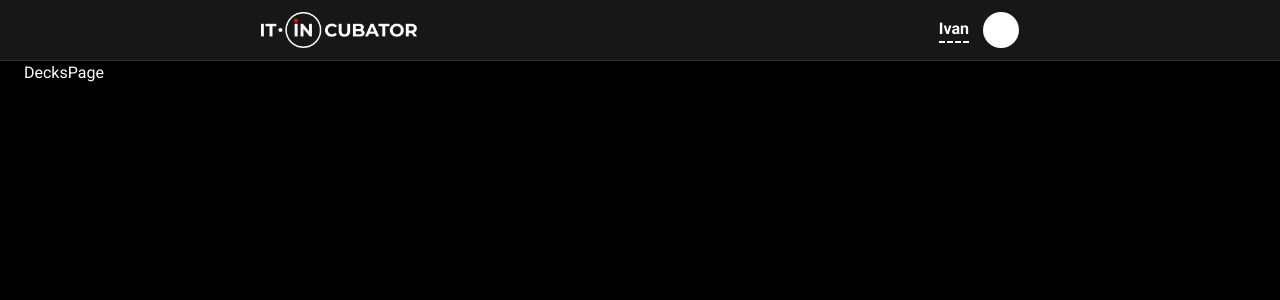
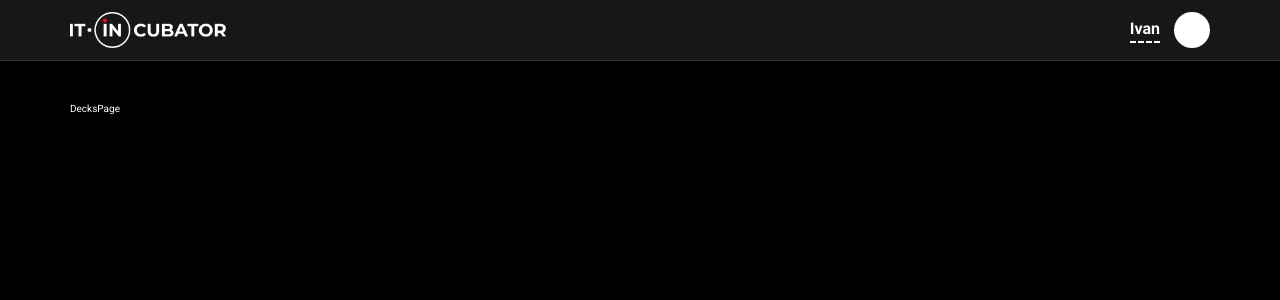
Before and after one commit to melion11/flash-cards, a React (Vite) app: page /decks in a window 1280 px wide. Shown: the top 300 px of the page. Built offline with nearby package versions, Linux system fonts and the light colour scheme.

Commit message:
add: page component and fix styles

```diff
--- a/src/common/routes/router-settings.tsx
+++ b/src/common/routes/router-settings.tsx
@@ -2,11 +2,19 @@ import { Navigate, RouteObject } from 'react-router-dom'
 
 import { Route } from '@/common'
 import { PageNotFound } from '@/pages'
+import { Page } from '@components/ui'
 
 export const privateRoutes: RouteObject[] = [
   { path: Route.Main, element: <Navigate to={Route.Decks} /> },
   { path: Route.Profile, element: <div>ProfilePage</div> },
-  { path: Route.Decks, element: <div className={'container'}>DecksPage</div> },
+  {
+    path: Route.Decks,
+    element: (
+      <Page>
+        <div>DecksPage</div>
+      </Page>
+    ),
+  },
   { path: `${Route.Decks}/:id/cards`, element: <div>DeckPage</div> },
   { path: `${Route.Decks}/:id/learn`, element: <div>LearnPage</div> },
 ]
--- a/src/components/ui/header/header.module.scss
+++ b/src/components/ui/header/header.module.scss
@@ -1,12 +1,17 @@
+@import '@styles/mixins';
+
+.root {
+  background-color: var(--color-dark-700);
+  border-bottom: 1px solid var(--color-dark-500);
+}
+
 .headerWrapper {
+  @include container;
+
   display: flex;
   align-items: center;
-  justify-content: space-around;
-
-  padding: 12px 0;
-
-  background: var(--color-dark-700);
-  border-bottom: 1px solid var(--color-dark-500);
+  justify-content: space-between;
+  height: 6rem;
 }
 
 .logoLink {
--- a/src/components/ui/header/header.tsx
+++ b/src/components/ui/header/header.tsx
@@ -1,3 +1,6 @@
+import { ComponentPropsWithoutRef, ElementRef, forwardRef } from 'react'
+
+import { clsx } from 'clsx'
 import { NavLink } from 'react-router-dom'
 
 import logo from '../../../assets/Logo.png'
@@ -6,11 +9,21 @@ import { Button } from '../button'
 import s from './header.module.scss'
 import { HeaderMenu } from './headerMenu/headerMenu.tsx'
 
-export const Header = () => {
+type HeaderProps = {
+  className?: string
+} & ComponentPropsWithoutRef<'header'>
+
+export const Header = forwardRef<ElementRef<'header'>, HeaderProps>((props, ref) => {
+  const { className } = props
+
   const isLogin = true
 
+  const classNames = {
+    root: clsx(s.root, className),
+  }
+
   return (
-    <header>
+    <header className={classNames.root} ref={ref}>
       <div className={s.headerWrapper}>
         <NavLink className={s.logoLink} to={'/'}>
           <img className={s.logo} src={logo} alt={'logo'} />
@@ -19,4 +32,4 @@ export const Header = () => {
       </div>
     </header>
   )
-}
+})
--- a/src/components/ui/index.ts
+++ b/src/components/ui/index.ts
@@ -16,3 +16,4 @@ export * from './fileLoader'
 export * from './rating'
 export * from './table'
 export * from './toast'
+export * from './page'
--- /dev/null
+++ b/src/components/ui/page/index.ts
@@ -0,0 +1 @@
+export * from './page.tsx'
--- /dev/null
+++ b/src/components/ui/page/page.module.scss
@@ -0,0 +1,7 @@
+@import '@styles/mixins';
+
+.root {
+  @include container;
+
+  padding-top: 3.6rem;
+}
--- /dev/null
+++ b/src/components/ui/page/page.tsx
@@ -0,0 +1,13 @@
+import { ComponentPropsWithoutRef, ElementRef, forwardRef } from 'react'
+
+import { clsx } from 'clsx'
+
+import s from './page.module.scss'
+
+export const Page = forwardRef<ElementRef<'div'>, ComponentPropsWithoutRef<'div'>>(
+  ({ className, ...restProps }, ref): JSX.Element => {
+    const pageClasses = clsx(s.root, className)
+
+    return <div ref={ref} className={pageClasses} {...restProps} />
+  }
+)
--- a/src/styles/_boilerplate.scss
+++ b/src/styles/_boilerplate.scss
@@ -1,6 +1,6 @@
 html {
   box-sizing: border-box;
-  font-size: 100%;
+  font-size: 62.5%; // 1 rem = 10px
 
   -webkit-font-smoothing: antialiased;
   -moz-osx-font-smoothing: grayscale;
@@ -25,8 +25,9 @@ option {
   color: inherit;
 }
 
+a,
 a:visited {
-  color: inherit;
+  text-decoration: none;
 }
 
 body {
@@ -44,10 +45,6 @@ section {
   padding: 100px 0;
 }
 
-.container {
-  max-width: 117rem;
-  width: 100%;
-  min-height: 100%;
-  margin: 0 auto;
-  padding: 0 1.5rem;
+#root {
+  min-height: 100vh;
 }
--- a/src/styles/_typography.scss
+++ b/src/styles/_typography.scss
@@ -7,12 +7,12 @@
   --line-height-l: 36px;
 
   // font sizes
-  --font-size-xs: 0.75rem;
-  --font-size-s: 0.875rem;
-  --font-size-m: 1rem;
-  --font-size-l: 1.125rem;
-  --font-size-xl: 1.25rem;
-  --font-size-xxl: 1.625rem;
+  --font-size-xs: 1.2rem;
+  --font-size-s: 1.4rem;
+  --font-size-m: 1.6rem;
+  --font-size-l: 1.8rem;
+  --font-size-xl: 2rem;
+  --font-size-xxl: 2.6rem;
 
   // font weights
   --font-weight-regular: 400;
--- /dev/null
+++ b/src/styles/mixins.scss
@@ -0,0 +1,7 @@
+@mixin container {
+  width: 100%;
+  max-width: 117rem;
+  min-height: 100%;
+  margin: 0 auto;
+  padding: 0 1.5rem;
+}
```
Also changed, not shown: 1 other file (tests, documents, lock files or other folders).
